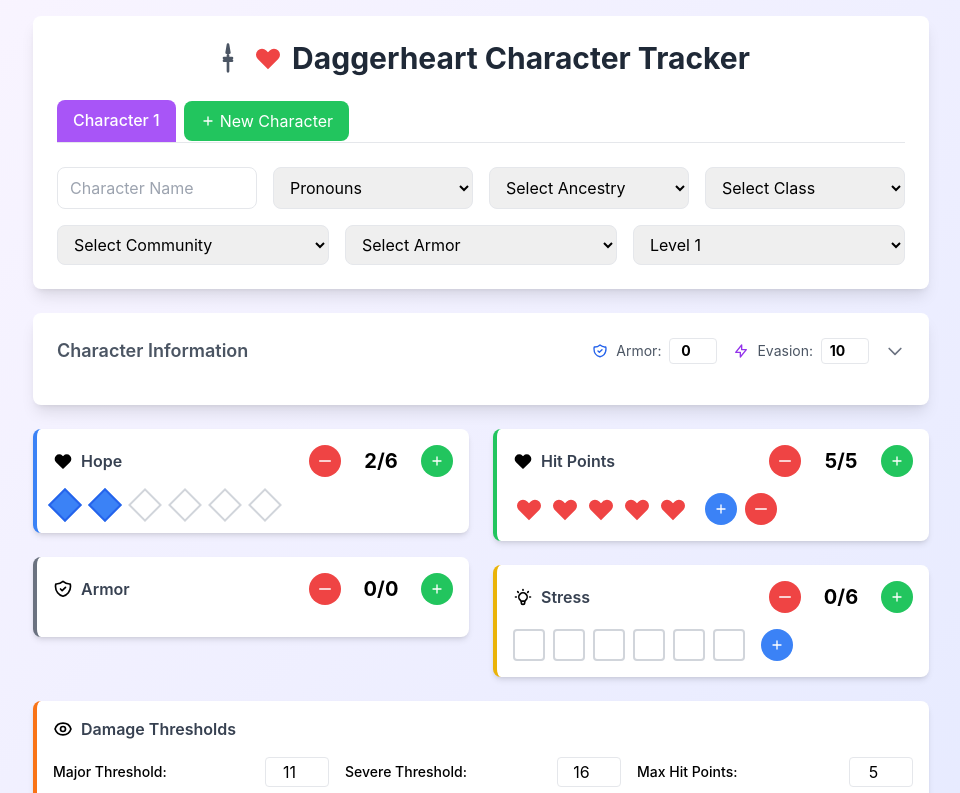
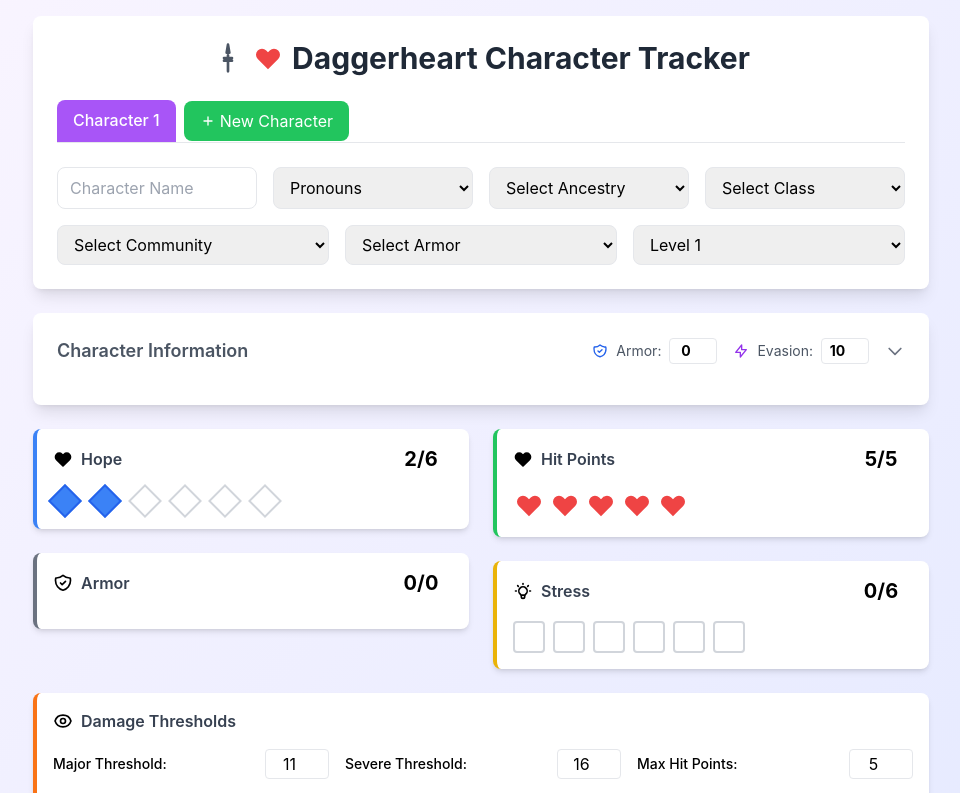
Before and after one commit to daggerheart-gm/tracker, a React (Create React App) app: page / in a window 1280 px wide. Shown: the top 793 px of the page, without its empty margins (159-1119 px from the left). Built offline with nearby package versions, Linux system fonts and the light colour scheme.

Commit message:
remove buttons

```diff
--- a/src/App.js
+++ b/src/App.js
@@ -712,19 +712,7 @@
                   <h3 className="font-semibold text-gray-700">Hope</h3>
                 </div>
                 <div className="flex items-center space-x-2">
-                  <button
-                    onClick={() => updateStat('hope', -1)}
-                    className="w-8 h-8 bg-red-500 text-white rounded-full flex items-center justify-center hover:bg-red-600 transition-colors"
-                  >
-                    <Minus className="w-4 h-4" />
-                  </button>
                   <span className="text-xl font-bold w-16 text-center">{activeCharacter.stats.hope}/6</span>
-                  <button
-                    onClick={() => updateStat('hope', 1)}
-                    className="w-8 h-8 bg-green-500 text-white rounded-full flex items-center justify-center hover:bg-green-600 transition-colors"
-                  >
-                    <Plus className="w-4 h-4" />
-                  </button>
                 </div>
               </div>
               <div className="flex flex-wrap gap-2 items-center">
@@ -751,19 +739,7 @@
                   <h3 className="font-semibold text-gray-700">Armor</h3>
                 </div>
                 <div className="flex items-center space-x-2">
-                  <button
-                    onClick={() => updateStat('armorSlots', -1)}
-                    className="w-8 h-8 bg-red-500 text-white rounded-full flex items-center justify-center hover:bg-red-600 transition-colors"
-                  >
-                    <Minus className="w-4 h-4" />
-                  </button>
                   <span className="text-xl font-bold w-16 text-center">{activeCharacter.stats.armorSlots}/{activeCharacter.stats.armorScore}</span>
-                  <button
-                    onClick={() => updateStat('armorSlots', 1)}
-                    className="w-8 h-8 bg-green-500 text-white rounded-full flex items-center justify-center hover:bg-green-600 transition-colors"
-                  >
-                    <Plus className="w-4 h-4" />
-                  </button>
                 </div>
               </div>
               <div className="flex flex-wrap gap-2 items-center">
@@ -794,19 +770,7 @@
                   <h3 className="font-semibold text-gray-700">Hit Points</h3>
                 </div>
                 <div className="flex items-center space-x-2">
-                  <button
-                    onClick={() => updateStat('hitPoints', -1)}
-                    className="w-8 h-8 bg-red-500 text-white rounded-full flex items-center justify-center hover:bg-red-600 transition-colors"
-                  >
-                    <Minus className="w-4 h-4" />
-                  </button>
                   <span className="text-xl font-bold w-16 text-center">{activeCharacter.stats.hitPoints}/{activeCharacter.stats.maxHitPoints}</span>
-                  <button
-                    onClick={() => updateStat('hitPoints', 1)}
-                    className="w-8 h-8 bg-green-500 text-white rounded-full flex items-center justify-center hover:bg-green-600 transition-colors"
-                  >
-                    <Plus className="w-4 h-4" />
-                  </button>
                 </div>
               </div>
               <div className="flex flex-wrap gap-2 items-center">
@@ -829,22 +793,6 @@
                     </div>
                   ))}
                 </div>
-                <button
-                  onClick={() => setStat('maxHitPoints', activeCharacter.stats.maxHitPoints + 1)}
-                  className="w-8 h-8 bg-blue-500 text-white rounded-full flex items-center justify-center hover:bg-blue-600 transition-colors ml-2"
-                  title="Add hit point slot"
-                >
-                  <Plus className="w-4 h-4" />
-                </button>
-                {activeCharacter.stats.maxHitPoints > 1 && (
-                  <button
-                    onClick={() => setStat('maxHitPoints', Math.max(1, activeCharacter.stats.maxHitPoints - 1))}
-                    className="w-8 h-8 bg-red-500 text-white rounded-full flex items-center justify-center hover:bg-red-600 transition-colors"
-                    title="Remove hit point slot"
-                  >
-                    <Minus className="w-4 h-4" />
-                  </button>
-                )}
               </div>
             </div>
 
@@ -855,19 +803,7 @@
                   <h3 className="font-semibold text-gray-700">Stress</h3>
                 </div>
                 <div className="flex items-center space-x-2">
-                  <button
-                    onClick={() => updateStat('stress', -1)}
-                    className="w-8 h-8 bg-red-500 text-white rounded-full flex items-center justify-center hover:bg-red-600 transition-colors"
-                  >
-                    <Minus className="w-4 h-4" />
-                  </button>
                   <span className="text-xl font-bold w-16 text-center">{activeCharacter.stats.stress}/{activeCharacter.stats.maxStress}</span>
-                  <button
-                    onClick={() => updateStat('stress', 1)}
-                    className="w-8 h-8 bg-green-500 text-white rounded-full flex items-center justify-center hover:bg-green-600 transition-colors"
-                  >
-                    <Plus className="w-4 h-4" />
-                  </button>
                 </div>
               </div>
               <div className="flex flex-wrap gap-2 items-center">
@@ -884,22 +820,6 @@
                     />
                   ))}
                 </div>
-                <button
-                  onClick={() => setStat('maxStress', activeCharacter.stats.maxStress + 1)}
-                  className="w-8 h-8 bg-blue-500 text-white rounded-full flex items-center justify-center hover:bg-blue-600 transition-colors ml-2"
-                  title="Add stress marker"
-                >
-                  <Plus className="w-4 h-4" />
-                </button>
-                {activeCharacter.stats.maxStress > 6 && (
-                  <button
-                    onClick={() => setStat('maxStress', Math.max(6, activeCharacter.stats.maxStress - 1))}
-                    className="w-8 h-8 bg-red-500 text-white rounded-full flex items-center justify-center hover:bg-red-600 transition-colors"
-                    title="Remove stress marker"
-                  >
-                    <Minus className="w-4 h-4" />
-                  </button>
-                )}
               </div>
             </div>
           </div>
```
Also changed, not shown: 1 other file (tests, documents, lock files or other folders).
